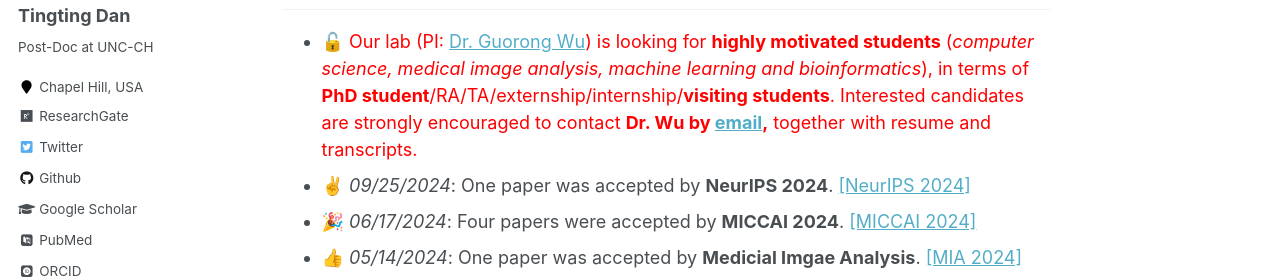
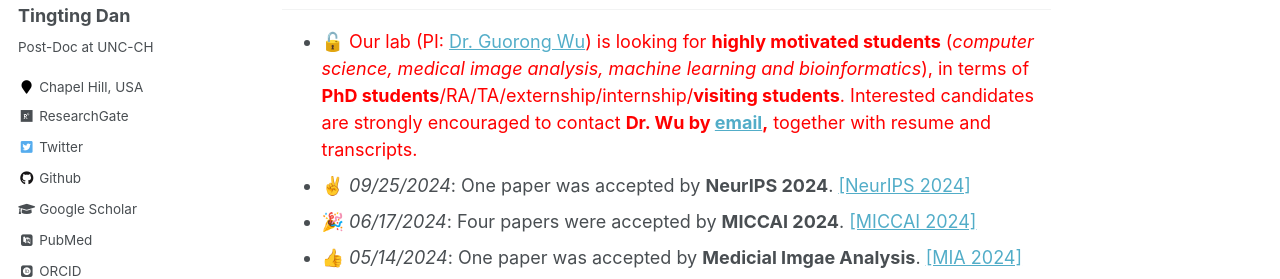
Before and after one commit to Dandy5721/dandy.github.io, a Jekyll site: the page built from _pages/about.md, in a window 1280 px wide and 900 px high, scrolled down 317 px. Shown: the part 175-454 px from the top of the window. Built offline with Jekyll 4.4.1, drawn with Linux system fonts in a browser that asks for light colours; some web fonts are replaced; comment, search, counter and statistics services are not loaded.

Commit message:
Update about.md

```diff
--- a/_pages/about.md
+++ b/_pages/about.md
@@ -17,7 +17,7 @@
 🗨️I'm **Tingting Dan**👧👩‍🎓. A Post-Doc Research Associate supervised by [Dr. Guorong Wu](https://www.acmlab.org/team)👨👨‍🎓 at UNC-Chapel Hill. I got my PhD degree at South China University of Technology advised by [Prof. Guorong Wu](https://scholar.google.com/citations?user=XVsMB2kAAAAJ&hl=en) and [Prof. Hongmin Cai](https://scholar.google.com.hk/citations?user=B2BWq_EAAAAJ&hl=zh-CN). My research interests cover **geometric deep learning, graph learning, computational neuroscience, machine learning and neuroimage data analysis**.
 
 ## 🔥 <span style="color:red">**News:**</span>
- - 🔓 <span style="color:red"> Our lab (PI: [Dr. Guorong Wu](https://www.acmlab.org/team)) is looking for **highly motivated students** (*computer science, medical image analysis, machine learning and bioinformatics*), in terms of **PhD student**/RA/TA/externship/internship/**visiting students**. Interested candidates are strongly encouraged to contact **Dr. Wu by [email](grwu@med.unc.edu),** together with resume and transcripts.</span>
+ - 🔓 <span style="color:red"> Our lab (PI: [Dr. Guorong Wu](https://www.acmlab.org/team)) is looking for **highly motivated students** (*computer science, medical image analysis, machine learning and bioinformatics*), in terms of **PhD students**/RA/TA/externship/internship/**visiting students**. Interested candidates are strongly encouraged to contact **Dr. Wu by [email](grwu@med.unc.edu),** together with resume and transcripts.</span>
  - ✌️ _09/25/2024_: One paper was accepted by **NeurIPS 2024**. [[NeurIPS 2024]](https://www.researchgate.net/publication/384365261_NeuroPath_A_Neural_Pathway_Transformer_for_Joining_the_Dots_of_Human_Connectomes)
  - 🎉 _06/17/2024_: Four papers were accepted by **MICCAI 2024**. [[MICCAI 2024]](https://www.sciencedirect.com/science/article/abs/pii/S136184152400135X)
  - 👍 _05/14/2024_: One paper was accepted by **Medicial Imgae Analysis**. [[MIA 2024]](https://www.sciencedirect.com/science/article/abs/pii/S136184152400135X)
```
